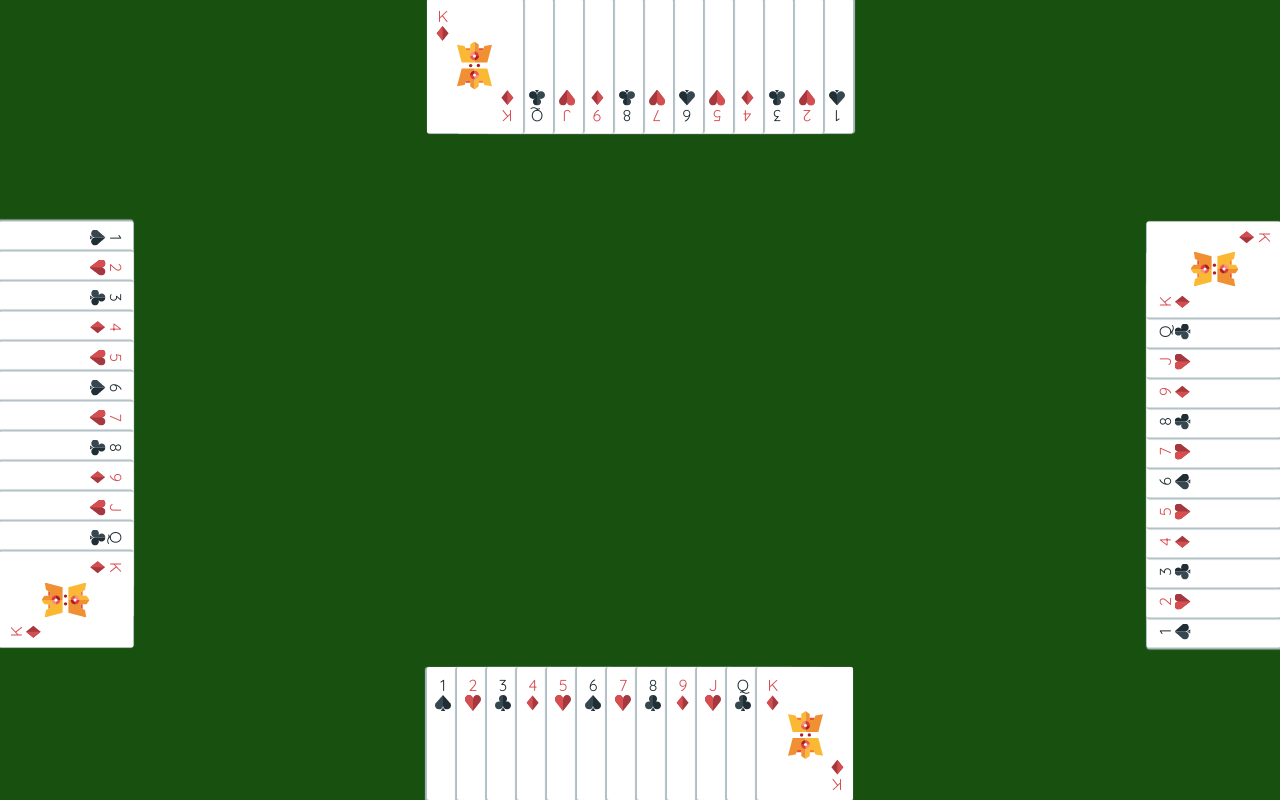
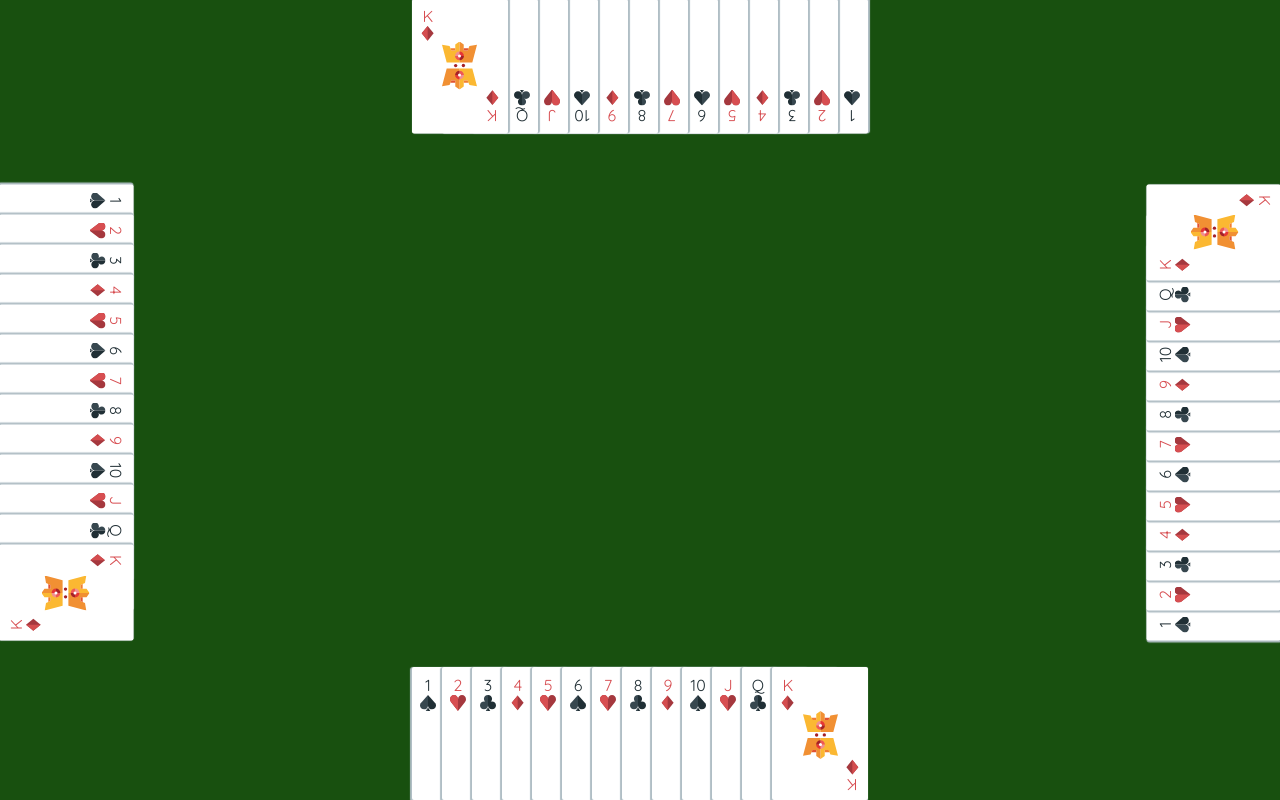
Before and after one commit to harum/card-game, a React app: page / in a window 1280 px wide. Built offline with nearby package versions, Linux system fonts and the light colour scheme; no server answers.

Commit message:
make some hardcoded values to variables

```diff
--- a/src/App.js
+++ b/src/App.js
@@ -63,6 +63,12 @@ const cards = [
     picked: false
   },
   {
+    type: 'spade',
+    number: '10',
+    eligible: true,
+    picked: false
+  },
+  {
     type: 'heart',
     number: 'J',
     eligible: false,
--- a/src/assets/stylesheets/mixins/_settings.global.scss
+++ b/src/assets/stylesheets/mixins/_settings.global.scss
@@ -33,5 +33,6 @@ $color-green: #18500f !default;
 // base on poker card standard size
 $card-base-height: 89px;
 $card-base-width: 64px;
-$picked-card-space: 30px;
+
+$card-base-left-margin: 44px;
 $card-zoom: 1.5 !default;
--- a/src/components/HandCards/style.scss
+++ b/src/components/HandCards/style.scss
@@ -1,8 +1,11 @@
 @import '../../assets/stylesheets/mixins/settings.global';
+
+$shown-card-width: ($card-base-width - $card-base-left-margin) * $card-zoom;
+$number-of-stacked-cards: 12;
 
 .c-hand-cards {
   height: $card-base-height * $card-zoom;
-  width: 426px;
+  width: ($shown-card-width * $number-of-stacked-cards) + ($card-base-width * $card-zoom);  /* stacked card width + last card width */
 
   &__item {
     bottom: 0;
@@ -10,7 +13,7 @@
     position: relative;
 
     &:not(:first-child) {
-      margin-left: -66px;
+      margin-left: -1 * $card-base-left-margin * $card-zoom;    /* make cards stacked (but not fully stacked, still can see the card number) */
     }
   }
 }
--- a/src/components/Table/style.scss
+++ b/src/components/Table/style.scss
@@ -37,13 +37,13 @@
     &--left {
       transform: rotate(90deg);
       transform-origin: bottom left;
-      margin-top: $card-base-width * $card-zoom * -1;
+      margin-top: -1 * $card-base-height * $card-zoom;
     }
 
     &--right {
       transform: rotate(270deg);
       transform-origin: bottom right;
-      margin-top: $card-base-width * $card-zoom * -1;
+      margin-top: -1 * $card-base-height * $card-zoom;
     }
 
     &--bottom {
```
